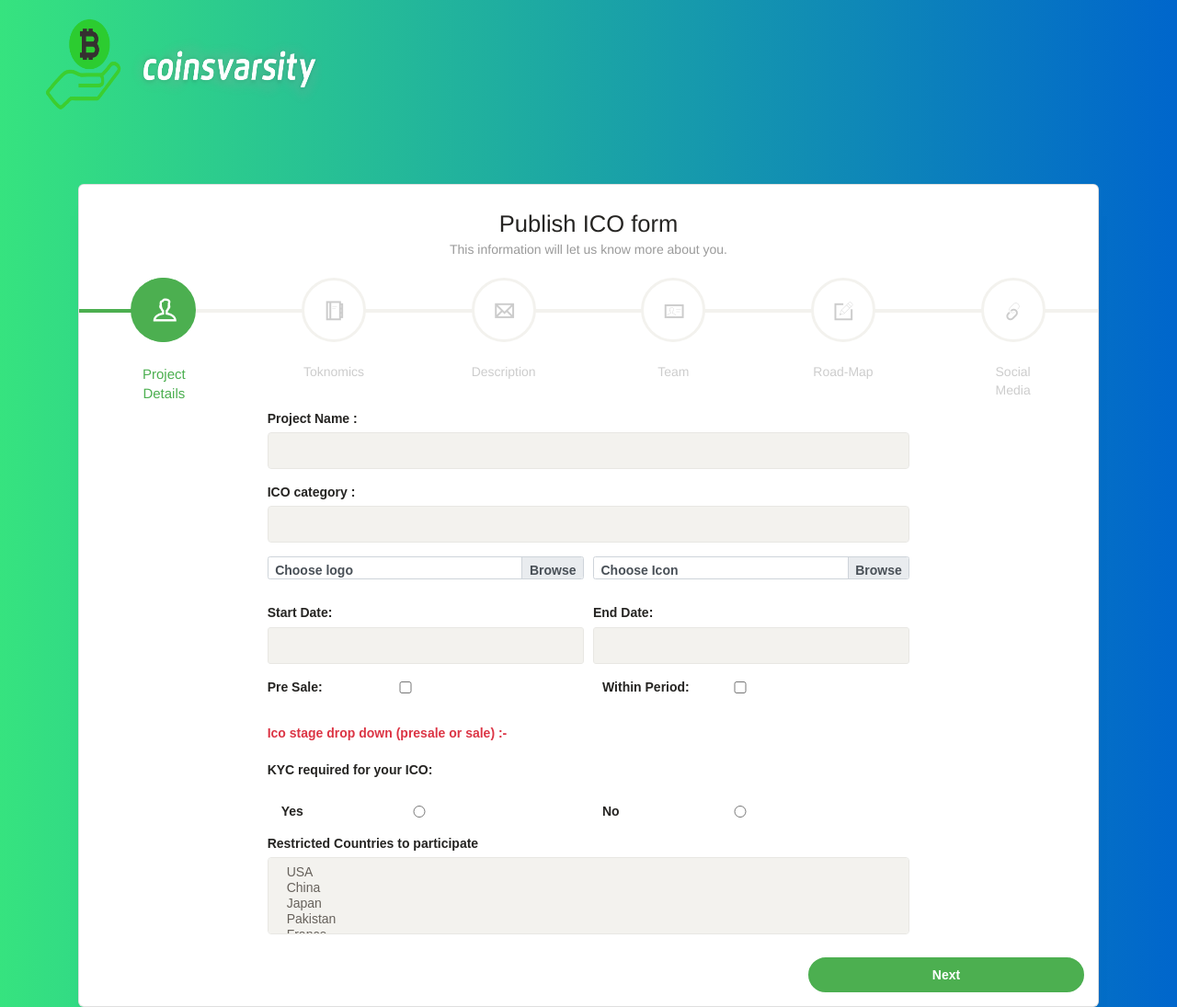
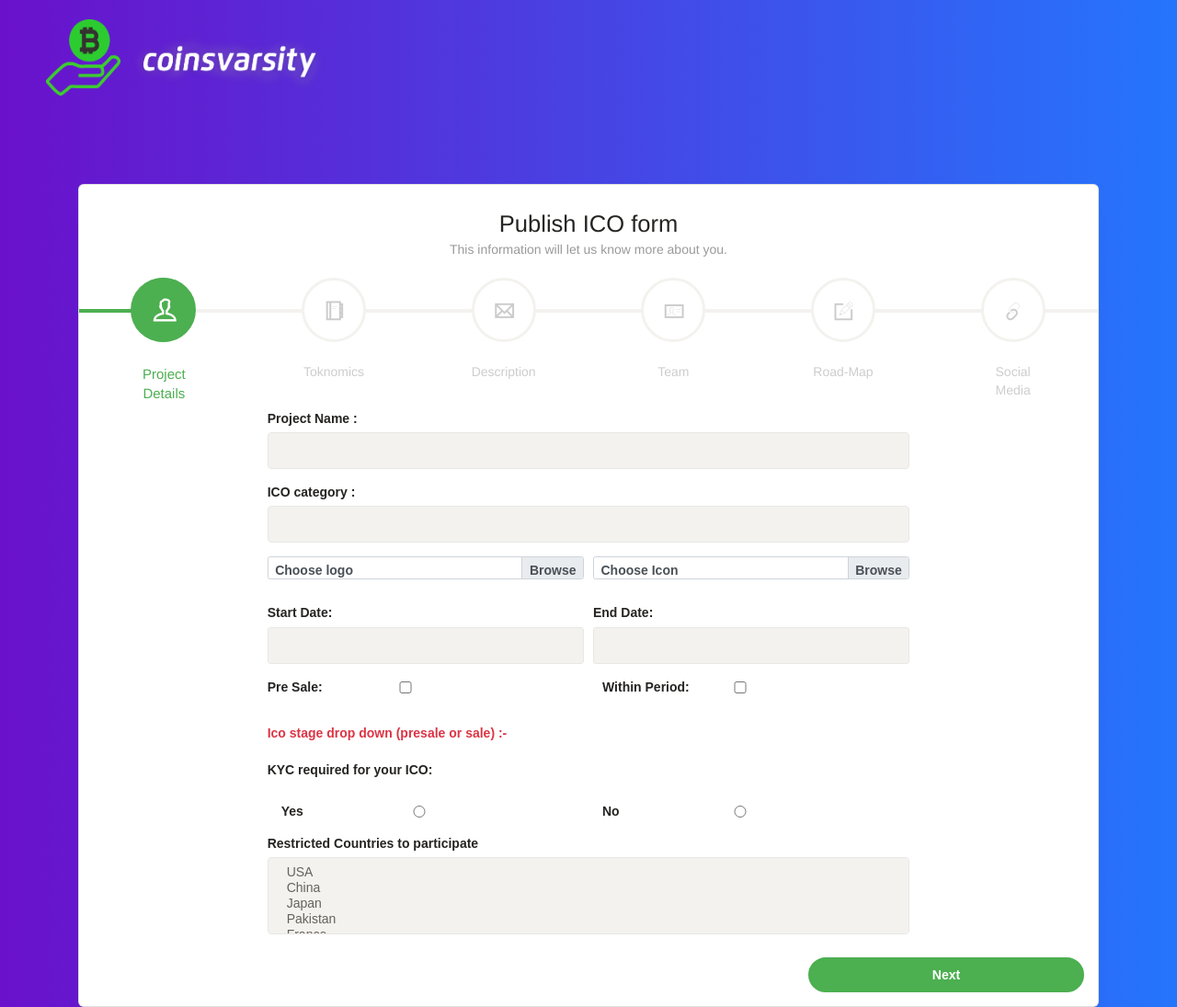
Before and after one commit to NaveenVishwanatham/coinsvarsity, a website: page public/create-ico.html in a window 1280 px wide. Shown: the top 1095 px of the page at 92% size. Drawn offline with nearby package versions, Linux system fonts and the light colour scheme; a web font is replaced by a local one.

Commit message:
Update create-ico.html
bg color changed, logo size adjusted

```diff
--- a/public/create-ico.html
+++ b/public/create-ico.html
@@ -38,11 +38,11 @@ $(window).resize(function(){
     <script src="assets/js/bootstrap-datepicker.js"></script>
 </head>
 <body>
-<div class="image-container set-full-height" style="background: linear-gradient(to right, #36e37f 0%, #0066cc 100%);">
+<div class="image-container set-full-height" style="background: linear-gradient(to right, #6a11cb 0%, #2575fc 100%);">
   <a href="index.html">
        <div class="logo-container">
           <div class="logoimg">
-              <img src="logo.png" alt="logo" width="300px" height="100px">
+              <img src="logo.png" alt="logo" width="300px" height="85px">
           </div>
 
       </div>
```
